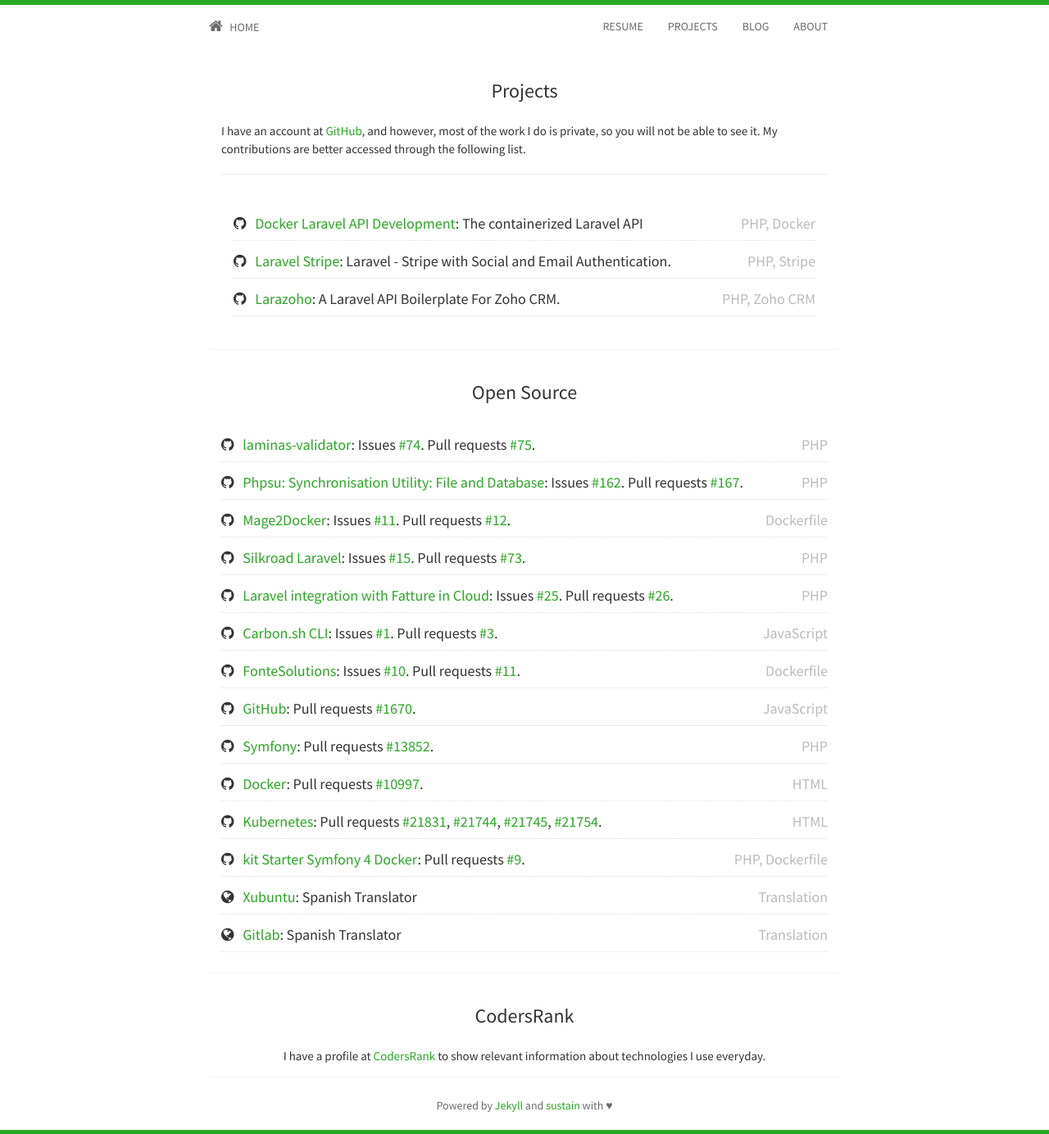
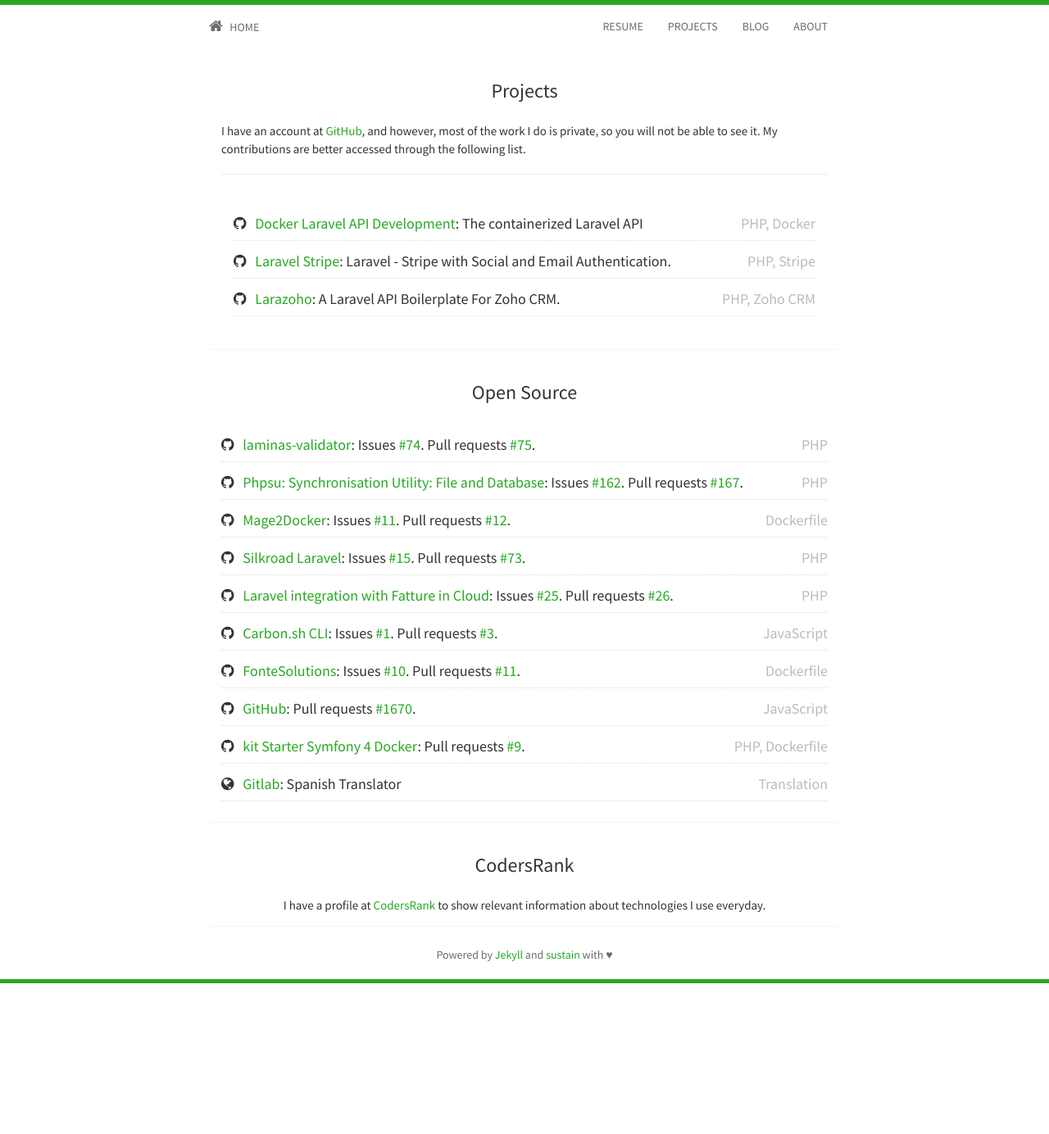
Before and after one commit to jfernancordova/jfernancordova.github.io, a Jekyll site: the page built from projects.html, in a window 1280 px wide. Shown: the whole page at 82% size. Built offline with Jekyll 4.4.1, drawn with Linux system fonts in a browser that asks for light colours; nearby versions of some CDN libraries; after the commit the page ends 1200 px from its top, so only the background shows below that.

Commit message:
Update opensource.yml

```diff
--- a/_data/opensource.yml
+++ b/_data/opensource.yml
@@ -54,40 +54,11 @@
   language: "JavaScript"
   icon: github
 
-- title: "Symfony"
-  url: "https://github.com/symfony/symfony-docs/"
-  issues: []
-  prs: [13852]
-  language: "PHP"
-  icon: github
-
-- title: "Docker"
-  url: "https://github.com/docker/docker.github.io/"
-  issues: []
-  prs: [10997]
-  language: "HTML"
-  icon: github
-
-- title: "Kubernetes"
-  url: "https://github.com/kubernetes/website/"
-  issues: []
-  prs: [21831, 21744, 21745, 21754]
-  language: "HTML"
-  icon: github
-
 - title: "kit Starter Symfony 4 Docker"
   url: "https://github.com/romaricp/kit-starter-symfony-4-docker/"
   prs: [9]
   language: "PHP, Dockerfile"
   icon: github
-
-- title: "Xubuntu"
-  url: "https://www.transifex.com/user/profile/jfernancordova/"
-  issues: []
-  prs: []
-  language: "Translation"
-  comment: "Spanish Translator"
-  icon: globe
 
 - title: "Gitlab"
   url: "https://crowdin.com/profile/jfernancordova"
```
